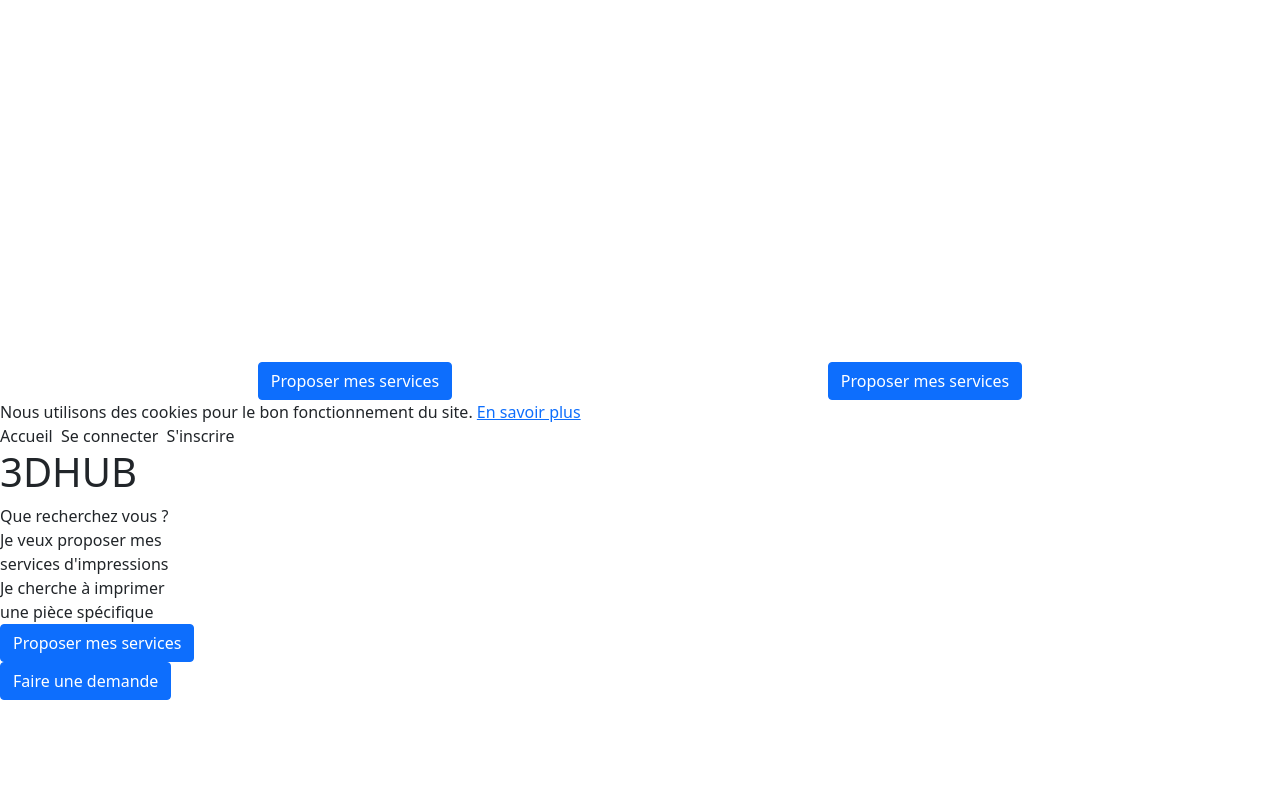
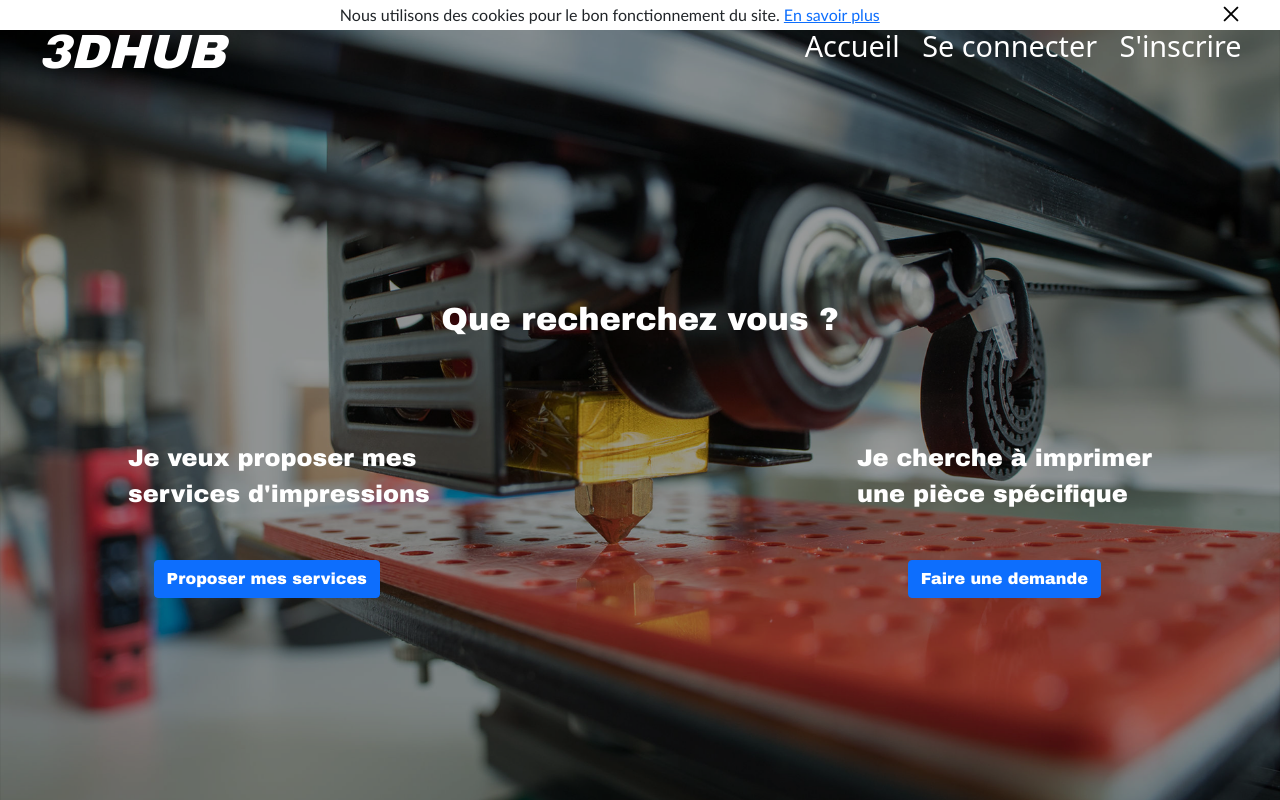
Before and after one commit to Munozmu/3d-hub, a PHP site: page / in a window 1280 px wide. Run offline with PHP 8.4, Linux system fonts and the light colour scheme; some libraries are stand-ins or nearby versions.

Commit message:
Recovery css and index

```diff
--- a/CSS.css
+++ b/CSS.css
@@ -1,23 +1,36 @@
-.container {
-	margin-top:18%;
-	color: white;
-	z-index: 2;
-
 
 .accueil {
 	position:absolute;
 	top:3%;
 	right:3%;
-	color:white;
 	z-index: 2;
 	font-size: 180%;
+
+}
+
+.hypertext {
+    text-decoration: none;
+    color:white
+
+}
+.hypertext:hover{
+    color: red;
+ }
+
+
+.HUB {
+    text-decoration: none;
+    color: white;
+}
+.HUB:hover {
+    color:red;
+
 
 }
 .titre {
 	position:absolute;
 	left:3%;
 	top:3%;
-	color:white;
 	z-index: 2;
 	font-size: 300%;
 	font-style: italic;
@@ -83,17 +96,16 @@ body {
 
 
 
-
 #barre {
-    position: absolute;
-    z-index: 3;
+    position: fixed;
+    z-index: 10;
     width: 100%;
     background:white;
-    padding:10px 0;
+    padding:0.25% 0;
     font-family:  "Trebuchet MS";
     text-align: center;
-    font-size:15px;
-    margin-top:-50px;
+    font-size:100%;
+    margin-top:-2%;
 
 }
 
@@ -104,19 +116,9 @@ body {
     display: block;
     cursor: pointer;
     float:right;
-    margin-right:30px;
+    margin-right:3%;
 }
 
 #fermer:hover {
         background: url("images/croix\ rouge.png");
     }
-
-
-a{
-	color: white;
-	text-decoration: none;
-}
-
-a:hover{
-	color: orange;
-}
--- a/index.html
+++ b/index.html
@@ -1,6 +1,5 @@
 <!doctype html>
 <html lang="fr">
-
 <link rel="stylesheet" href="CSS.css" />
 <!--Nom du fichier CSS à joindre-->
 
@@ -20,26 +19,11 @@
 
     <script type="text/javascript" src="https://ajax.googleapis.com/ajax/libs/jquery/1.5.0/jquery.min.js"></script>
 
-
     <script type="text/javascript">
 
       $(document).ready(function () {
 
         //au chargement de la page je règle le marginTop de #barre à 0 (il etait fixé à -50px dans le css) en 500ms
-
-    <link rel="stylesheet" href="CSS.css" /><!--Nom du fichier CSS à joindre-->
-
-    <title>Page d'Acceuil</title>
-  </head>
-  <body>
-
-    <div class="accueil">
-      <a href="">Accueil</a>
-      <a href="">Se connecter</a>
-      <a href="">S'inscire</a>
-    </div>
-    <h1 class="titre">3DHUB</h1>
-
 
         $('#barre').animate({
           marginTop: "0",
@@ -50,7 +34,7 @@
         $("#fermer").mousedown(function () {
 
           $('#barre').animate({
-            marginTop: "-60px",
+            marginTop: "-10%",
           }, 500);
 
         });
@@ -58,24 +42,7 @@
     </script>
   </head>
 
-    <!-- <img class="image1" src="Image.jpg"> -->
-    <div class="container">
-      <div class="row">
-        <div class="col-12 text-center">
-          <h1>Que recherchez-vous ?</h1>
-        </div>
-      </div>
-      <div class="row">
-        <div class="col-6 text-center">
-          <h3>Je veux proposer mes services d'impression</h3>
-          <a href="" class="btn btn-primary">Proposer mes services</a>
-        </div>
-        <div class="col-6 text-center">
-          <h3>Je cherche à imprimer une pièce spécifique.</h3>
-          <a href="" class="btn btn-primary">Proposer mes services</a>
-        </div>
-      </div>
-    </div>
+  </div>
 
 
 <body>
@@ -86,8 +53,12 @@
     <div id="fermer"></div>
   </div>
 
-  <div class="accueil">Accueil&nbsp;&nbsp;Se connecter&nbsp;&nbsp;S'inscrire</div>
-  <h1 class="titre">3DHUB</h1>
+  <div class="accueil">
+  <a class="hypertext" href="index.html">Accueil</a>&nbsp;&nbsp;
+  <a class="hypertext" href="login/login.html">Se connecter</a>&nbsp;&nbsp;
+  <a class="hypertext" href="login/register.html">S'inscrire</a>
+  </div>
+  <h1 class="titre"><a class="HUB" href="index.html">3DHUB</a></h1>
 
 
 
```
